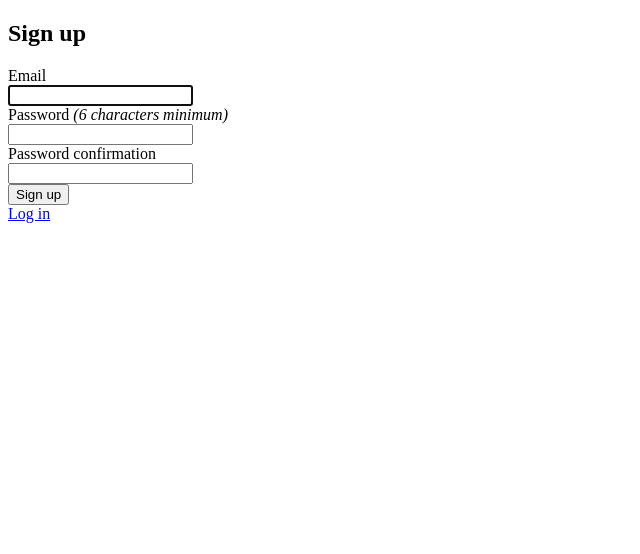
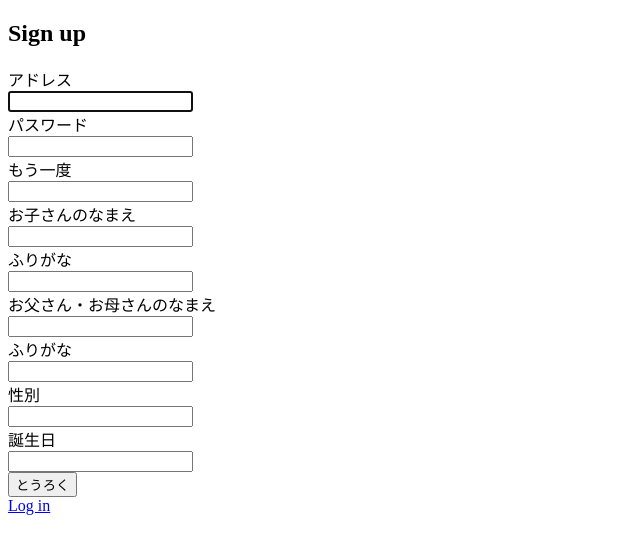
Before and after one commit to yowagai/kaiketool, a Rails app: page /users/sign_up in a window 1280 px wide. Shown: the top 554 px of the page, without its empty margins (0-640 px from the left). Run offline with Rails 7, Linux system fonts and the light colour scheme; style sheets or scripts are compiled from the project's sources.

Commit message:
フィールド追加

```diff
--- a/app/views/devise/registrations/new.html.erb
+++ b/app/views/devise/registrations/new.html.erb
@@ -4,25 +4,55 @@
   <%= render 'shared/error_messages', model: f.object %>
 
   <div class="field">
-    <%= f.label :email %><br />
+    <%= f.label :アドレス %><br />
     <%= f.email_field :email, autofocus: true, autocomplete: "email" %>
   </div>
 
   <div class="field">
-    <%= f.label :password %>
+    <%= f.label :パスワード %>
     <% if @minimum_password_length %>
-    <em>(<%= @minimum_password_length %> characters minimum)</em>
+    <%# <em>(<%= @minimum_password_length characters minimum)</em> %>
     <% end %><br />
     <%= f.password_field :password, autocomplete: "new-password" %>
   </div>
 
   <div class="field">
-    <%= f.label :password_confirmation %><br />
+    <%= f.label :もう一度 %><br />
     <%= f.password_field :password_confirmation, autocomplete: "new-password" %>
   </div>
 
+  <div class="field">
+    <%= f.label :お子さんのなまえ %><br />
+    <%= f.email_field :child_name, autofocus: true, autocomplete: "" %>
+  </div>
+
+  <div class="field">
+    <%= f.label :ふりがな %><br />
+    <%= f.email_field :child_name_kana, autofocus: true, autocomplete: "" %>
+  </div>
+
+  <div class="field">
+    <%= f.label :お父さん・お母さんのなまえ %><br />
+    <%= f.email_field :parent_name, autofocus: true, autocomplete: "" %>
+  </div>
+
+  <div class="field">
+    <%= f.label :ふりがな %><br />
+    <%= f.email_field :parent_name_kana, autofocus: true, autocomplete: "" %>
+  </div>
+
+  <div class="field">
+    <%= f.label :性別 %><br />
+    <%= f.email_field :sex_id, autofocus: true, autocomplete: "" %>
+  </div>
+
+  <div class="field">
+    <%= f.label :誕生日 %><br />
+    <%= f.email_field :birthday, autofocus: true, autocomplete: "" %>
+  </div>
+
   <div class="actions">
-    <%= f.submit "Sign up" %>
+    <%= f.submit "とうろく" %>
   </div>
 <% end %>
 
```
